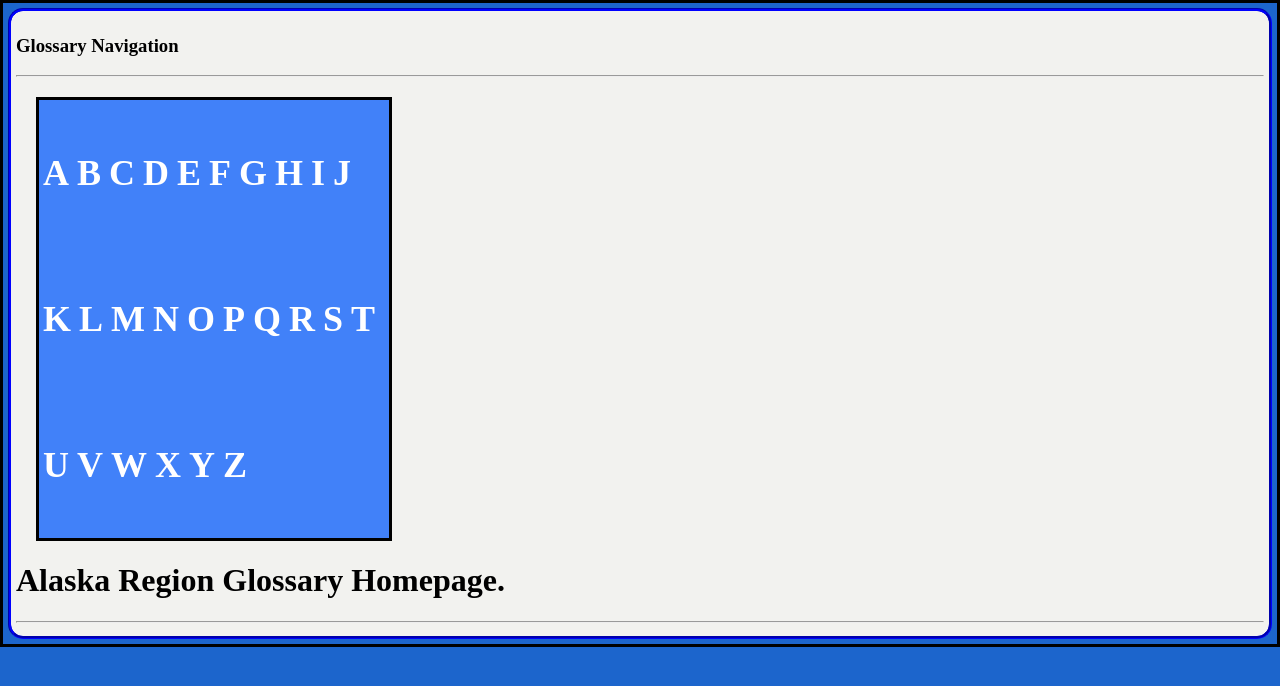
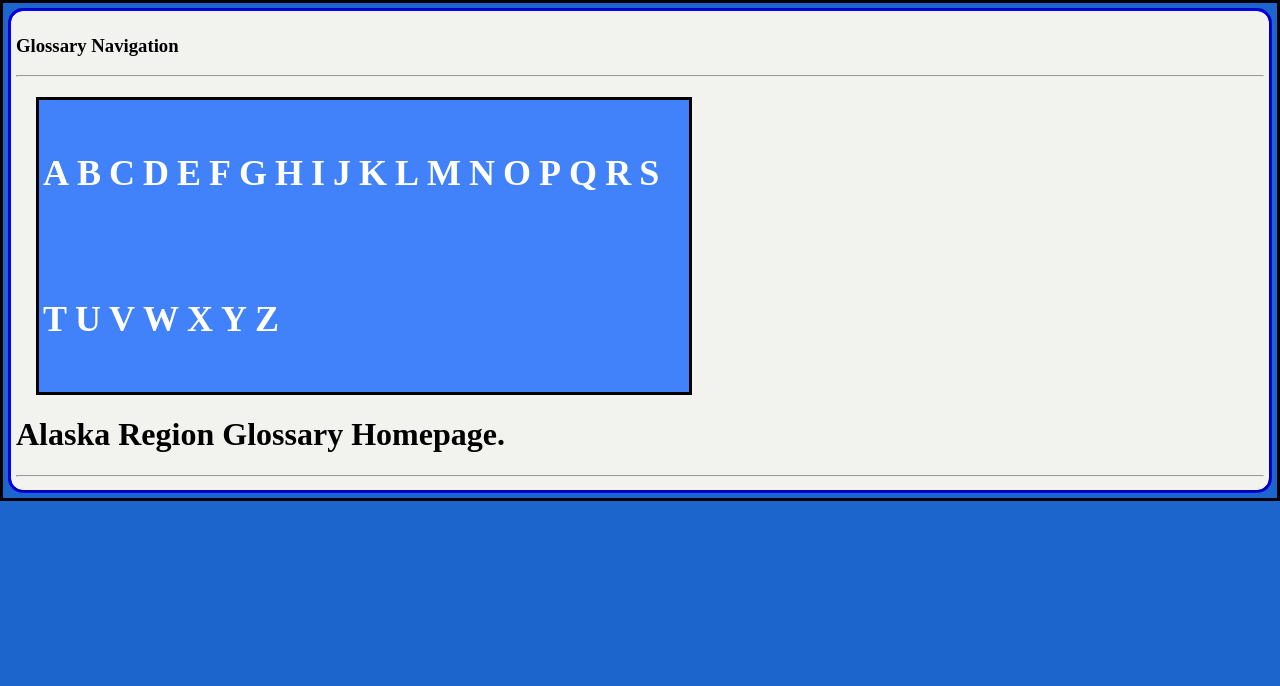
Before and after one commit to ThePanamalien/TestOne, a Jekyll site: the page built from index.md, in a window 1280 px wide. Shown: the top 686 px of the page. Built offline with Jekyll 4.4.1, drawn with Linux system fonts in a browser that asks for light colours.

Commit message:
Update glossaryPage.html

```diff
--- a/_layouts/glossaryPage.html
+++ b/_layouts/glossaryPage.html
@@ -14,7 +14,7 @@ ul {
    border-style: solid;
     border-color: black;
   text-align: center;
-  width: 350px;
+  width: 650px;
 
 }
 
```
